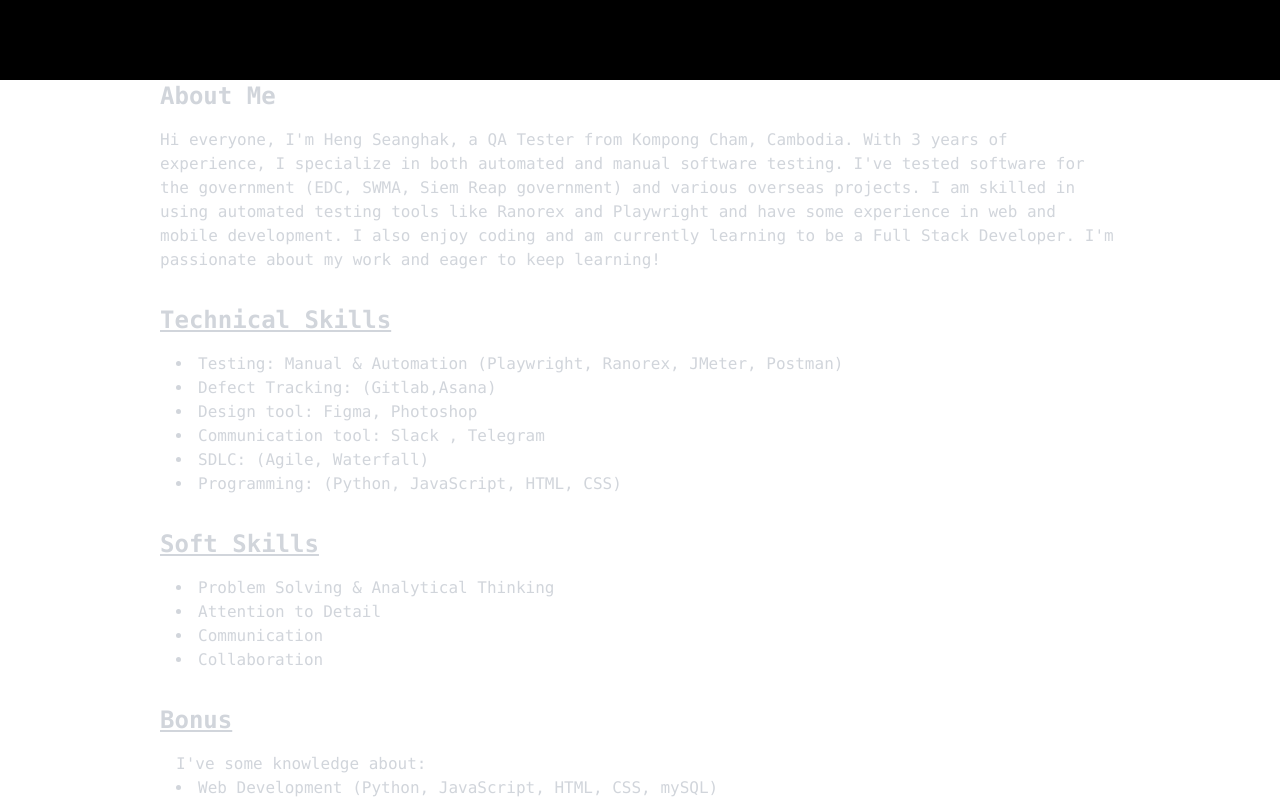
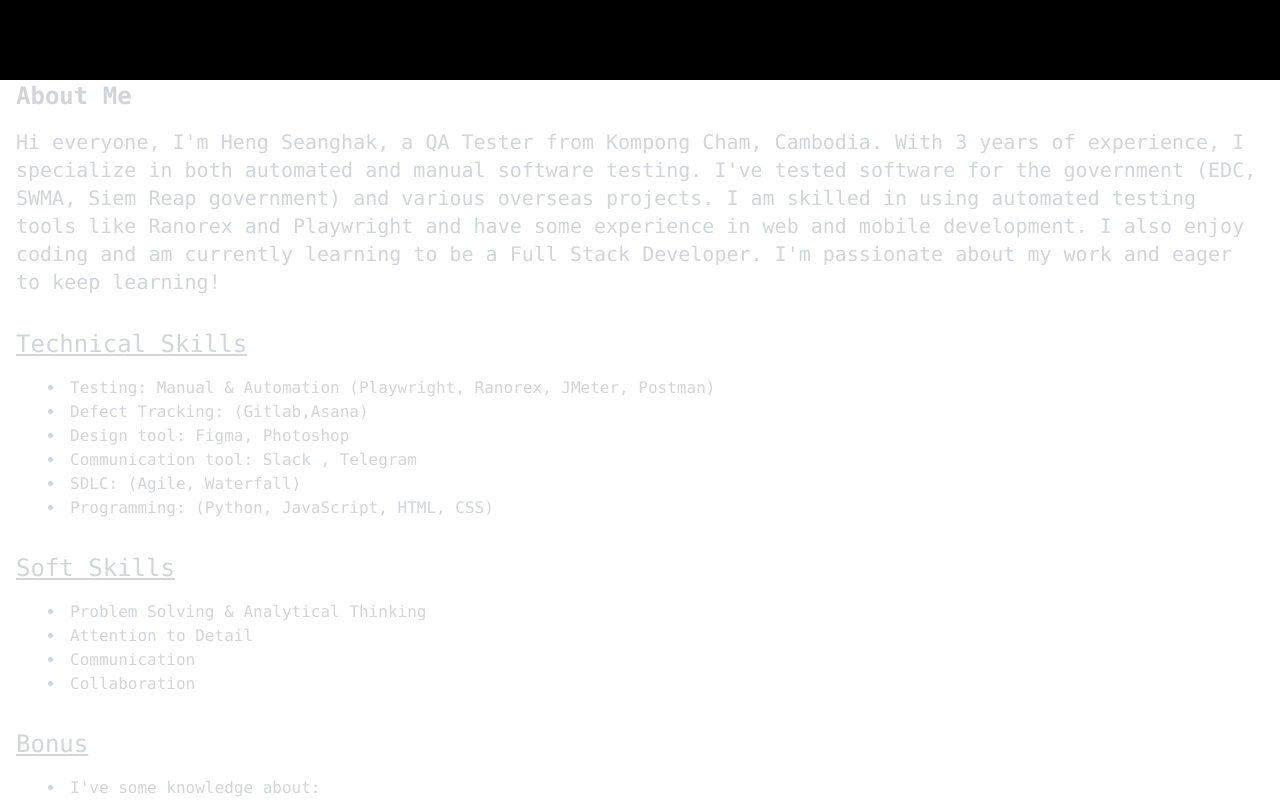
Before and after one commit to hengseanghak99/seanghak, a React (Create React App) app: page / in a window 1280 px wide. Shown: the part 720-1520 px from the top of the page. Built offline with nearby package versions, Linux system fonts and the light colour scheme.

Commit message:
addjust some style to fit on smartphone

```diff
--- a/src/components/BodyPage.js
+++ b/src/components/BodyPage.js
@@ -13,7 +13,7 @@ function Home() {
         <div className="container mx-auto px-4">
           <div className="flex flex-wrap">
             <div className="w-full md:w-7/12 mb-8 md:mb-0">
-              <div className="py-20">
+              <div className="py-20 font-mono">
                 <h1 className="text-4xl md:text-5xl font-bold mb-4">
                   Hi There!{" "}
                   <span className="wave" role="img" aria-labelledby="wave">
@@ -49,25 +49,14 @@ function Home() {
           </div>
         </div>
       </section>
-      <section className="font-mono px-40 text-gray-300">
-        <h2 className="text-2xl font-bold mb-4">About Me</h2>
+      <section class="font-mono px-4 text-gray-300">
+  <h2 class="text-2xl font-bold mb-4">About Me</h2>
 
-        <div className="mb-6">
-          <p>
-            Hi everyone, I'm Heng Seanghak, a QA Tester from Kompong Cham,
-            Cambodia. With 3 years of experience, I specialize in both automated
-            and manual software testing. I've tested software for the government
-            (EDC, SWMA, Siem Reap government) and various overseas projects. I
-            am skilled in using automated testing tools like Ranorex and
-            Playwright and have some experience in web and mobile development. I
-            also enjoy coding and am currently learning to be a Full Stack
-            Developer. I'm passionate about my work and eager to keep learning!
+  <div class="mb-6">
+    <p class="text-base md:text-lg lg:text-xl">  Hi everyone, I'm Heng Seanghak, a QA Tester from Kompong Cham, Cambodia. With 3 years of experience, I specialize in both automated and manual software testing. I've tested software for the government (EDC, SWMA, Siem Reap government) and various overseas projects. I am skilled in using automated testing tools like Ranorex and Playwright and have some experience in web and mobile development. I also enjoy coding and am currently learning to be a Full Stack Developer. I'm passionate about my work and eager to keep learning!
     </p>
-          <h2 className="text-2xl font-bold mt-8 mb-4 underline">
-            Technical Skills
-          </h2>
-          <ul className="list-disc list-inside ml-4">
-            <li>Testing: Manual & Automation (Playwright, Ranorex, JMeter, Postman)</li>
+    <h2 class="text-2xl  mt-8 mb-4 underline">Technical Skills</h2>
+    <ul class="list-disc list-inside pl-4 md:pl-6 lg:pl-8"> <li>Testing: Manual & Automation (Playwright, Ranorex, JMeter, Postman)</li>
       <li>Defect Tracking: (Gitlab,Asana)</li>
       <li>Design tool: Figma, Photoshop</li>
       <li>Communication tool: Slack , Telegram</li>
@@ -75,24 +64,21 @@ function Home() {
       <li>Programming: (Python, JavaScript, HTML, CSS)</li>
     </ul>
 
-          <h2 className="text-2xl font-bold mt-8 mb-4 underline">
-            Soft Skills
-          </h2>
-          <ul className="list-disc list-inside ml-4">
-            <li>Problem Solving & Analytical Thinking</li>
+    <h2 class="text-2xl mt-8 mb-4 underline">Soft Skills</h2>
+    <ul class="list-disc list-inside pl-4 md:pl-6 lg:pl-8"> <li>Problem Solving & Analytical Thinking</li>
       <li>Attention to Detail</li>
       <li>Communication</li>
       <li>Collaboration</li>
     </ul>
 
-          <h2 className="text-2xl font-bold mt-8 mb-4 underline">Bonus</h2>
-          <ul className="list-disc list-inside ml-4">
-            I've some knowledge about:
+    <h2 class="text-2xl mt-8 mb-4 underline">Bonus</h2>
+    <ul class="list-disc list-inside pl-4 md:pl-6 lg:pl-8"> <li>I've some knowledge about:</li>
       <li>Web Development (Python, JavaScript, HTML, CSS, mySQL)</li>
       <li>Basic Mobile Development (Flutter / React Native)</li>
     </ul>
   </div>
 </section>
+
     </>
   );
 }
--- a/src/components/DownloadButton.js
+++ b/src/components/DownloadButton.js
@@ -18,7 +18,7 @@ class DownloadButton extends React.Component {
         onClick={this.handleDownload}
       >
         <span className="relative px-5 text-lg w-64 py-2.5 transition-all ease-in duration-75 bg-white dark:bg-gray-900 rounded-md group-hover:bg-opacity-0">
-          Hire Me
+        Download CV
         </span>
       </button>
     );
--- a/src/components/ExEd.js
+++ b/src/components/ExEd.js
@@ -3,7 +3,7 @@ import { BriefcaseBusiness, GraduationCap, Library } from "lucide-react";
 
 const Body = () => {
   return (
-    <div className="relative min-h-screen">
+    <div className="relative min-h-screen pt-10">
       <main className="flex-col justify-around py-8 md:py-16 font-mono">
         <section className="py-8 md:py-16">
           <div className="container max-w-screen-xl mx-auto px-4">
```
Lines whose indentation alone changed are shown as unchanged.
